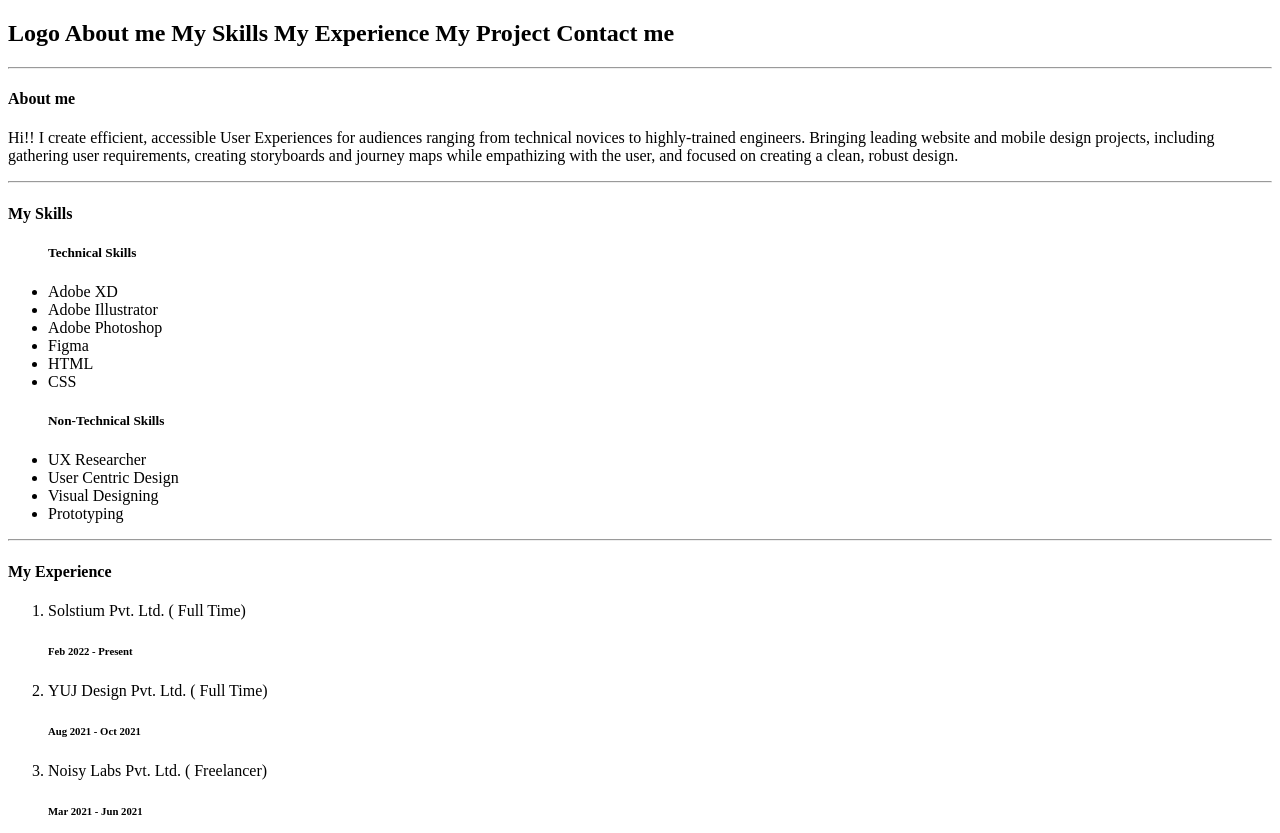
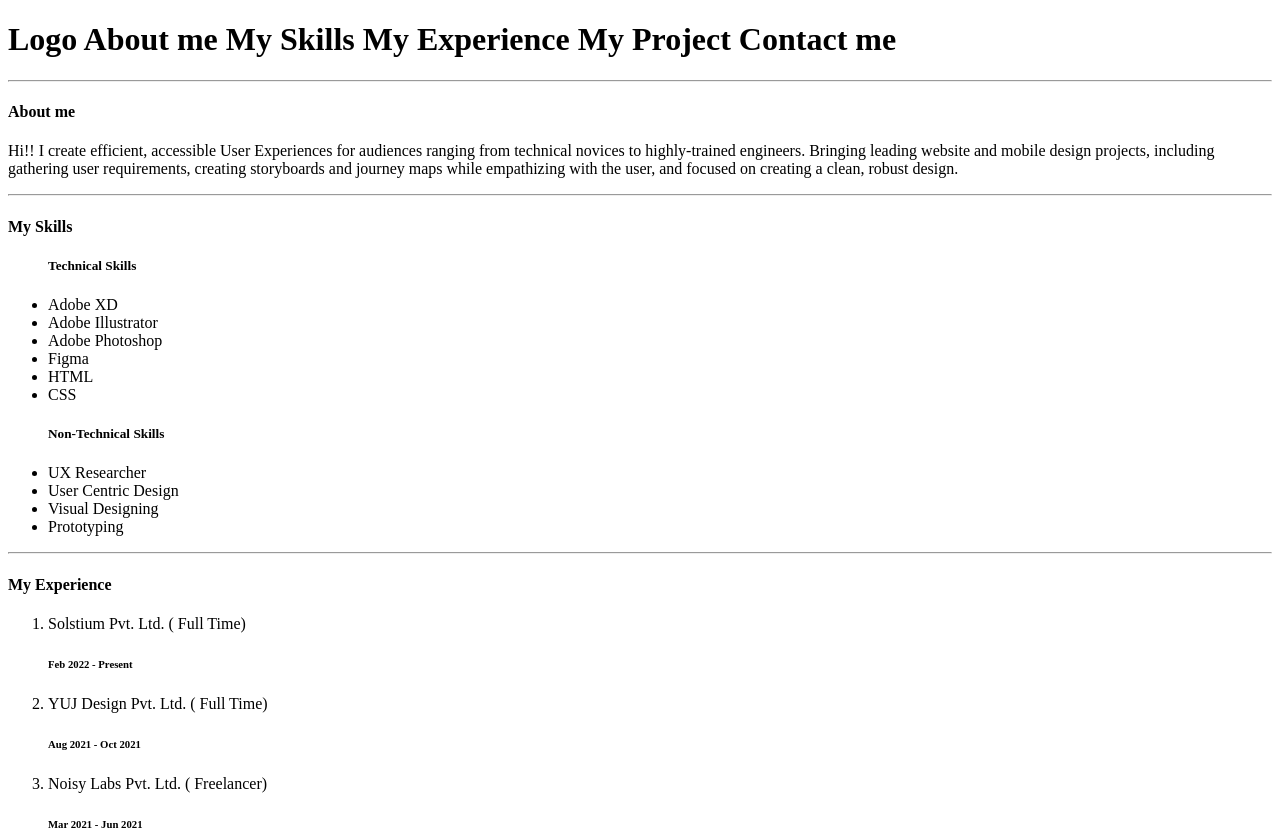
Before and after one commit to Ayushsharma099/portfolio, a plain HTML site: page index.html in a window 1280 px wide. Shown: the top 833 px of the page. Drawn offline with Linux system fonts and the light colour scheme.

Commit message:
Update index.html

```diff
--- a/index.html
+++ b/index.html
@@ -7,10 +7,17 @@
     <meta name="viewport" content="width=device-width, initial-scale=1.0">
     <title>Ayush Sharma | Home</title>
     <link rel="stylesheet" href="/styles.css">
+    <!-- <link rel="stylesheet" href="https://as1553-component-library.netlify.app/css/color-scheme.css">
+    <link rel="stylesheet" id="mode-select" href="https://as1553-component-library.netlify.app/"> -->
 </head>
 
 <body>
-    <h2>Logo About me My Skills My Experience My Project Contact me </h2>
+
+   <header>
+       <h1>Logo About me My Skills My Experience My Project Contact me </h1>
+    </header>
+
+
     <hr>
     <div>
         <h4>About me</h4>
```
